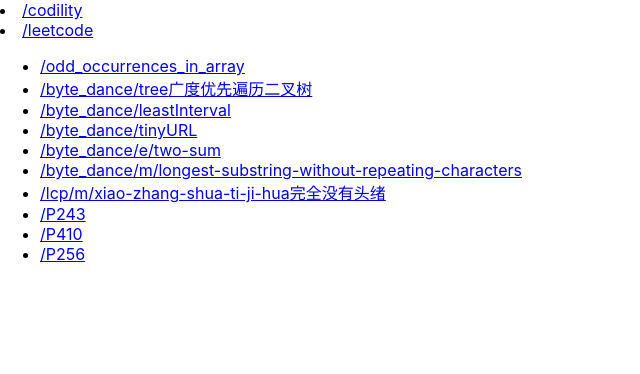
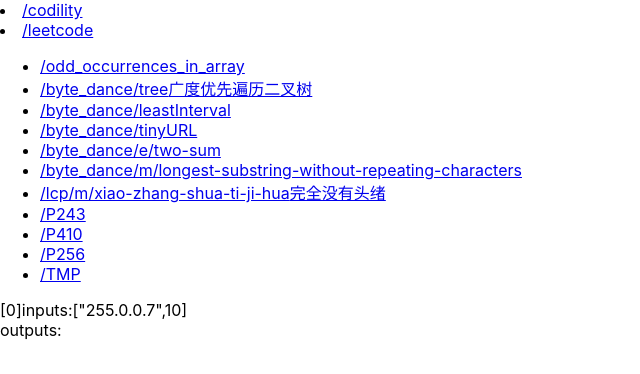
Before and after one commit to sugaE/react-playground, a React (Create React App) app: page /algorithm/leetcode/TMP in a window 1280 px wide. Shown: the top 374 px of the page, without its empty margins (0-640 px from the left). Built offline with nearby package versions, Linux system fonts and the light colour scheme.

Commit message:
add Tmp.js

```diff
--- /dev/null
+++ b/src/LeetCode/Tmp.js
@@ -0,0 +1,24 @@
+/*
+*
+* */
+
+const inputs = [
+  [
+    '255.0.0.7', 10,
+    // 输入：ip = "255.0.0.7", n = 10
+    // 输出：["255.0.0.7/32","255.0.0.8/29","255.0.0.16/32"]
+  ], // true
+];
+/**
+ * @param {string} ip
+ * @param {number} n
+ * @return {string[]}
+ */
+let ipToCIDR = function(ip, n) {
+  console.log(ip, n);
+};
+function solution(n) {
+  return ipToCIDR(...n);
+}
+
+export default {inputs, solution};
--- a/src/LeetCode/routes.js
+++ b/src/LeetCode/routes.js
@@ -13,6 +13,7 @@
 import P410 from './410-split-array-largest-sum';
 import LCP12 from './LCP12';
 import P243 from './P243';
+import TMP from './Tmp';
 import P256 from './P256';
 
 const routes = [
@@ -60,6 +61,10 @@
     path: '/P256',
     function: P256,
   },
+  {
+    path: '/TMP',
+    function: TMP,
+  },
 
 ];
 
```
